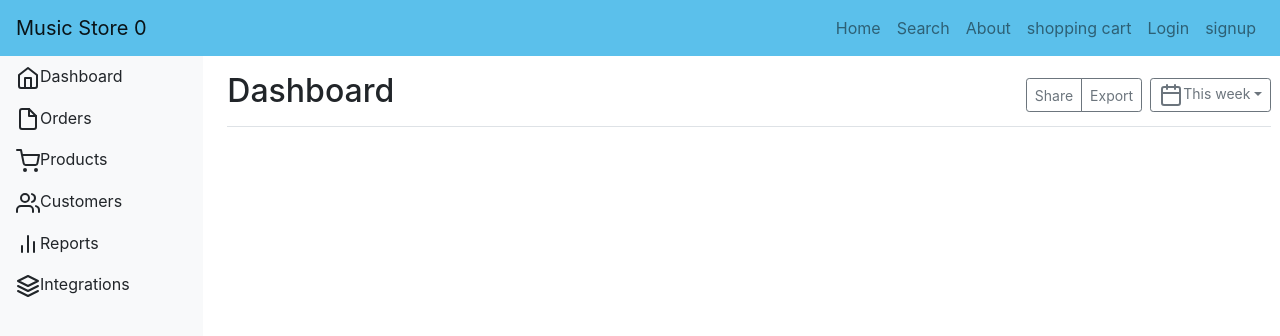
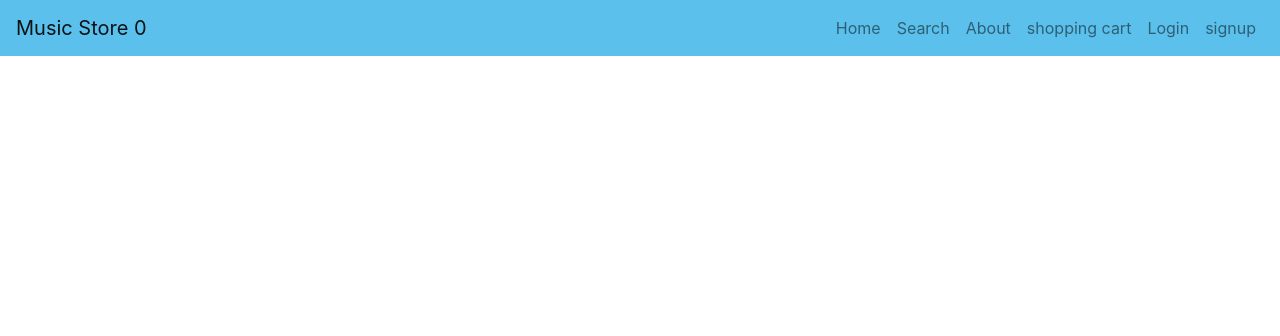
Before and after one commit to gitgeorgec/music-store, a React (Create React App) app: page /user in a window 1280 px wide. Shown: the top 336 px of the page. Built offline with nearby package versions, Linux system fonts and the light colour scheme; what react-stripe-elements would draw is missing.

Commit message:
add_user

```diff
--- a/src/App.js
+++ b/src/App.js
@@ -55,6 +55,7 @@ class App extends Component {
         localStorage.removeItem("jwtToken")
         localStorage.removeItem("id");
         localStorage.removeItem("username");
+        this.setState({login:false})
         return false
       }
     }else{
--- a/src/api/api.js
+++ b/src/api/api.js
@@ -82,4 +82,26 @@ export async function checkAuth(userId, token){
     })
     .catch(err=>console.log(err))
 }
+
+export async function getUser(){
+    return fetch("http://localhost:8081/api/user/"+localStorage.id,{
+      headers: {
+          "Content-Type": "text/plain",
+          "authorization":`Bearer ${localStorage.jwtToken}`
+        }
+      })
+      .then(res=>res.json())
+      .catch(err=>console.log(err))
+  }
+
+export async function makeOrder(token,order){
+    return fetch("http://localhost:8081/api/charge/"+localStorage.id, {
+      method: "POST",
+      headers: {
+          "Content-Type": "text/plain",
+          "authorization":`Bearer ${localStorage.jwtToken}`
+        },
+      body: JSON.stringify({token,...order})
+    })
+}
 // http://localhost:8081/
--- a/src/components/CheckoutForm.js
+++ b/src/components/CheckoutForm.js
@@ -1,5 +1,6 @@
 import React, {Component} from 'react';
 import {injectStripe,CardNumberElement,CardExpiryElement,CardCVCElement} from 'react-stripe-elements';
+import{ makeOrder }from "../api/api"
 
 class CheckoutForm extends Component {
   constructor(props) {
@@ -9,7 +10,8 @@ class CheckoutForm extends Component {
         email:"",
         address:"",
         phoneNumber:"",
-        complete:""
+        complete:"",
+        payment:""
     }
     this.submit = this.submit.bind(this);
   }
@@ -44,14 +46,7 @@ class CheckoutForm extends Component {
         this.setState({complete:"false"})
         return
     }
-    let response = await fetch("http://localhost:8081/charge"+localStorage.id, {
-      method: "POST",
-      headers: {
-          "Content-Type": "text/plain",
-          "authorization":`Bearer ${localStorage.jwtToken}`
-        },
-      body: JSON.stringify({
-          "token":token.id,
+    let response = await makeOrder(token.id,{
         "name":this.state.name,
         "email":this.state.email,
         "phoneNumber":this.state.phoneNumber,
@@ -60,37 +55,24 @@ class CheckoutForm extends Component {
         "userID":localStorage.id,
         "cart":localStorage.cart?JSON.parse(localStorage.cart):""
       })
+    if(response.ok) {
+        this.setState({
+            complete: "true",
+            payment:this.props.total
         })
-    if(response.ok) {
-        this.setState({complete: "true"})
         this.props.removeAllShopping()
     } else{
         this.setState({complete: "false"})
     };
   }
 
-    async testCLick(){
-        let respose =  await fetch("http://localhost:8081/api/charge/"+localStorage.id,{
-            method:"POST",
-            headers:{
-                "authorization":`Bearer ${localStorage.jwtToken}`
-            },
-            body: JSON.stringify({
-                "name":this.state.name,
-                "cart":localStorage.cart?JSON.parse(localStorage.cart):"",
-                "address":this.state.address,
-              })
-            })
-            .then(res=>res)
-            console.log(respose)
-   }
 
   render() {
-    if (this.state.complete==="true") return <h1>Purchase Complete. </h1>;
+    if (this.state.complete==="true") return <h1>Purchase Complete. payment: {this.state.payment}</h1>;
 
     return (
       <form className="checkout m-2 form-group border rounded" style={{background:"#9BC53D"}}>
-      <h2 className="m-2" onClick={this.testCLick.bind(this)}>Submit payment</h2>
+      <h2 className="m-2">Submit payment</h2>
       {this.state.complete==="false"?<h3 className="text-center" style={{color:"red"}}>something gose wrong please check your input</h3>:""}
         <div className="form-row m-2">
             <div className="form-group col-md-6">
--- a/src/components/cartItem.js
+++ b/src/components/cartItem.js
@@ -8,14 +8,12 @@ class CartItem extends Component{
         if(this.props.addShopping){
             this.props.addShopping(this.props.info.item,this.props.info.price)
         }
-        console.log("click")
         this.setState({owned: "true"})
     }
     handleRemoveShopping(){
         if(this.props.removeShopping){
             this.props.removeShopping(this.props.info.item)
         }
-        console.log("click")
     }
 
     render(){
--- a/src/container/Main.js
+++ b/src/container/Main.js
@@ -21,9 +21,9 @@ class Main extends Component {
         <Route exact path="/search" render={(props)=>{
             return <Search {...this.props} {...props}/>
         }}/>
-        <Route exact path="/user" render={(props)=>{
+        {this.props.login?<Route exact path="/user" render={(props)=>{
             return <User {...this.props} {...props}/>
-        }}/>
+        }}/>:""}
         <Route exact path="/shoppingCart" render={(props)=>{
             return <ShoppingCart {...this.props} {...props}/>
         }}/>
--- a/src/container/user.js
+++ b/src/container/user.js
@@ -1,68 +1,83 @@
 import React, { Component } from 'react';
+import CartItem from '../components/cartItem'
+import { getUser} from '../api/api'
 
+class User extends Component{
+  constructor(props){
+    super(props)
+    this.state={
+      username:"",
+      email:"",
+      page:"My account",
+      products:"",
+    }
+  }
 
-class Index extends Component{
+  async componentWillMount(){
+    let User = await getUser()
+    console.log(User)
+    this.setState({
+      order:User.order,
+      username:User.username,
+      email:User.email,
+      products:User.product
+    })
+  }
+
+  ShoppingItems =()=>{
+    let arr = []
+    for(let key in this.state.products){
+        arr.push(
+        <CartItem
+          key={key}
+          info={this.state.products[key]}
+        />
+      )
+    }
+    return arr
+  }
+
+  account =()=>{
+    return <div className="">
+      <div>username:{this.state.username}</div>
+      <div>email:{this.state.email}</div>
+    </div>
+  }
+
+  orderList(){
+    let list =this.state.order.map((item,i)=><div key={i}>訂單編號：{item}</div>)
+    return <div>{list}</div>
+  }
+
+  handlePageChange(page){
+    this.setState({page})
+  }
+
   render(){
       return (
-        <div className="row">
-        <nav className="col-md-2 d-none d-md-block bg-light sidebar">
+      <div className="row mx-auto">
+      <nav className="col-md-2 d-md-block bg-light sidebar">
         <div className="sidebar-sticky">
           <ul className="nav flex-column">
-              <li className="nav-item">
-                <span className="nav-link active" href="/">
-                  <svg xmlns="http://www.w3.org/2000/svg" width="24" height="24" viewBox="0 0 24 24" fill="none" stroke="currentColor" strokeWidth="2" strokeLinecap="round" strokeLinejoin="round" className="feather feather-home"><path d="M3 9l9-7 9 7v11a2 2 0 0 1-2 2H5a2 2 0 0 1-2-2z"></path><polyline points="9 22 9 12 15 12 15 22"></polyline></svg>
-                  Dashboard <span className="sr-only">(current)</span>
-                </span>
+            <li className="nav-item text-center" onClick={this.handlePageChange.bind(this, "My account")}>
+                My account
             </li>
-              <li className="nav-item">
-                <span className="nav-link" href="">
-                  <svg xmlns="http://www.w3.org/2000/svg" width="24" height="24" viewBox="0 0 24 24" fill="none" stroke="currentColor" strokeWidth="2" strokeLinecap="round" strokeLinejoin="round" className="feather feather-file"><path d="M13 2H6a2 2 0 0 0-2 2v16a2 2 0 0 0 2 2h12a2 2 0 0 0 2-2V9z"></path><polyline points="13 2 13 9 20 9"></polyline></svg>
-                  Orders
-                </span>
+            <li className="nav-item" onClick={this.handlePageChange.bind(this, "My order")}>
+                My order
             </li>
-              <li className="nav-item">
-                <span className="nav-link" href="">
-                  <svg xmlns="http://www.w3.org/2000/svg" width="24" height="24" viewBox="0 0 24 24" fill="none" stroke="currentColor" strokeWidth="2" strokeLinecap="round" strokeLinejoin="round" className="feather feather-shopping-cart"><circle cx="9" cy="21" r="1"></circle><circle cx="20" cy="21" r="1"></circle><path d="M1 1h4l2.68 13.39a2 2 0 0 0 2 1.61h9.72a2 2 0 0 0 2-1.61L23 6H6"></path></svg>
-                  Products
-                </span>
-              </li>
-              <li className="nav-item">
-                <span className="nav-link" href="">
-                  <svg xmlns="http://www.w3.org/2000/svg" width="24" height="24" viewBox="0 0 24 24" fill="none" stroke="currentColor" strokeWidth="2" strokeLinecap="round" strokeLinejoin="round" className="feather feather-users"><path d="M17 21v-2a4 4 0 0 0-4-4H5a4 4 0 0 0-4 4v2"></path><circle cx="9" cy="7" r="4"></circle><path d="M23 21v-2a4 4 0 0 0-3-3.87"></path><path d="M16 3.13a4 4 0 0 1 0 7.75"></path></svg>
-                  Customers
-                </span>
-              </li>
-              <li className="nav-item">
-                <span className="nav-link" href="">
-                  <svg xmlns="http://www.w3.org/2000/svg" width="24" height="24" viewBox="0 0 24 24" fill="none" stroke="currentColor" strokeWidth="2" strokeLinecap="round" strokeLinejoin="round" className="feather feather-bar-chart-2"><line x1="18" y1="20" x2="18" y2="10"></line><line x1="12" y1="20" x2="12" y2="4"></line><line x1="6" y1="20" x2="6" y2="14"></line></svg>
-                  Reports
-                </span>
-              </li>
-              <li className="nav-item">
-                <span className="nav-link" href="">
-                  <svg xmlns="http://www.w3.org/2000/svg" width="24" height="24" viewBox="0 0 24 24" fill="none" stroke="currentColor" strokeWidth="2" strokeLinecap="round" strokeLinejoin="round" className="feather feather-layers"><polygon points="12 2 2 7 12 12 22 7 12 2"></polygon><polyline points="2 17 12 22 22 17"></polyline><polyline points="2 12 12 17 22 12"></polyline></svg>
-                  Integrations
-                </span>
+            <li className="nav-item" onClick={this.handlePageChange.bind(this, "My music")}>
+                My music
             </li>
           </ul>
         </div>
       </nav>
           <main role="main" className="col-md-9 ml-sm-auto col-lg-10 px-4"><div className="chartjs-size-monitor"><div className="chartjs-size-monitor-expand"></div><div className="chartjs-size-monitor-shrink"></div></div>
-                <div className="d-flex justify-content-between flex-wrap flex-md-nowrap align-items-center pt-3 pb-2 mb-3 border-bottom">
-                <h1 className="h2">Dashboard</h1>
-                <div className="btn-toolbar mb-2 mb-md-0">
-                    <div className="btn-group mr-2">
-                    <button className="btn btn-sm btn-outline-secondary">Share</button>
-                    <button className="btn btn-sm btn-outline-secondary">Export</button>
+              <div className="pt-3 pb-2 mb-3 border-bottom">
+              <h1>{this.state.page}</h1>
               </div>
-                    <button className="btn btn-sm btn-outline-secondary dropdown-toggle">
-                    <svg xmlns="http://www.w3.org/2000/svg" width="24" height="24" viewBox="0 0 24 24" fill="none" stroke="currentColor" strokeWidth="2" strokeLinecap="round" strokeLinejoin="round" className="feather feather-calendar"><rect x="3" y="4" width="18" height="18" rx="2" ry="2"></rect><line x1="16" y1="2" x2="16" y2="6"></line><line x1="8" y1="2" x2="8" y2="6"></line><line x1="3" y1="10" x2="21" y2="10"></line></svg>
-                    This week
-                    </button>
-                </div>
-                </div>
-
-                <canvas className="my-4 w-100 chartjs-render-monitor" id="myChart" width="1212" height="511" ></canvas>
+              {this.state.page==="My account"?this.account():""}
+              {this.state.page==="My order"?this.orderList():""}
+              {this.state.page==="My music"?this.ShoppingItems():""}
 
           </main>
       </div>
@@ -70,4 +85,4 @@ class Index extends Component{
   }
 }
 
-export default Index
+export default User
```
Also changed, not shown: src/container/test.js (deleted). Lines whose indentation alone changed are shown as unchanged.
